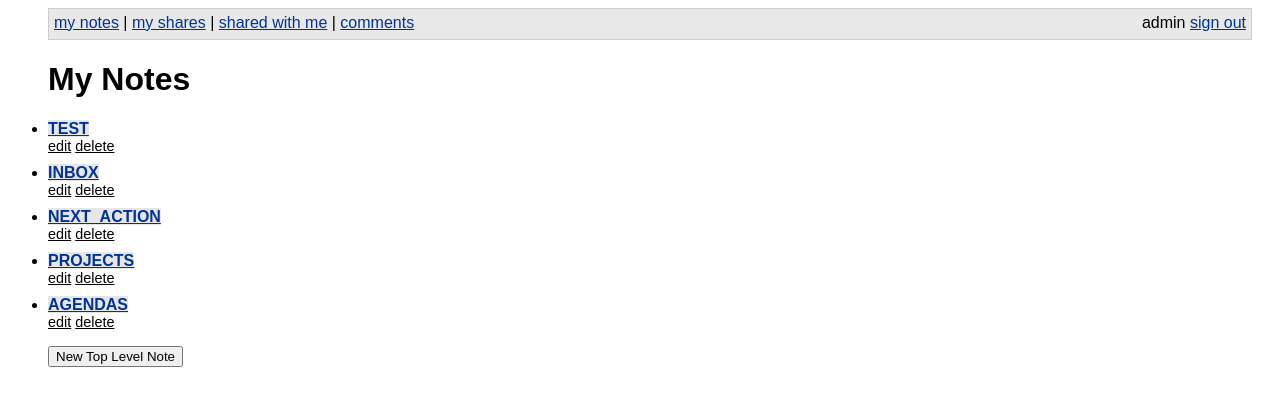
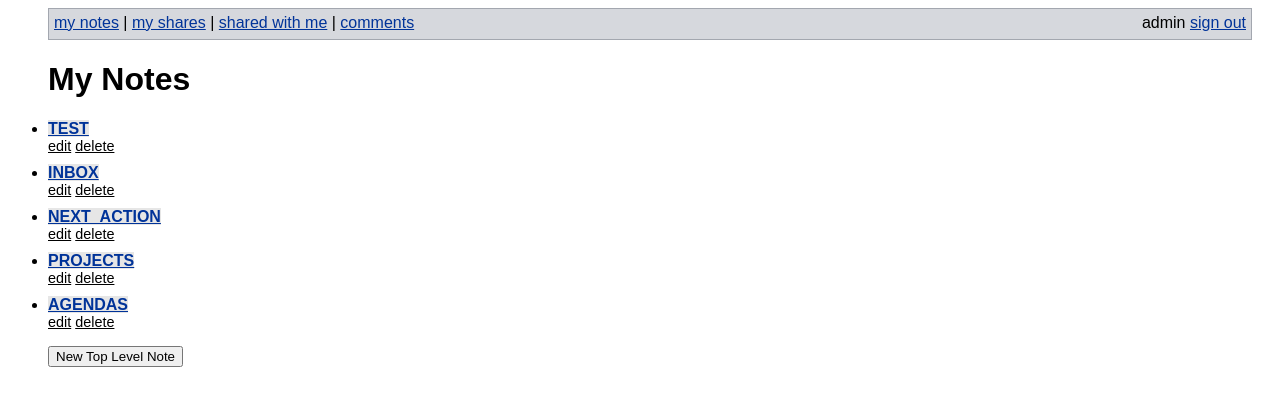
Before and after one commit to armsmaster/harmonium, a Django app: page /notes/ in a window 1280 px wide. Shown: the top 406 px of the page. Run offline with Django 3.2, Linux system fonts and the light colour scheme; a user stored in the database is signed in; data comes from the database, SQL or seed files in the repository; parts of the project's set-up code (start-up, migrations or seed data) failed here and were passed over.

Commit message:
top_bgcolor

```diff
--- a/notes/templates/notes/base.html
+++ b/notes/templates/notes/base.html
@@ -85,12 +85,12 @@
 		z-index: 1;
 		position: relative;
 		height: 20px;
-		background-color: #e8e8e8;
 		margin-bottom: 0px;
 		margin-left: 40px;
 		margin-right: 20px;
 		padding: 5px;
-		border: 1px solid #cccccc;
+		border: 1px solid #A3A7AF;
+		background-color: #d6d8dd;
 	}
 	.top-content {
 		margin-top: 10px;
```
